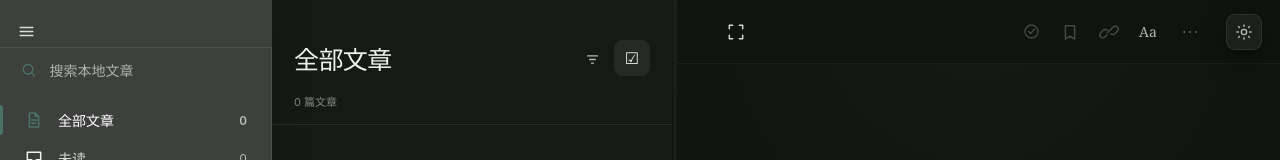
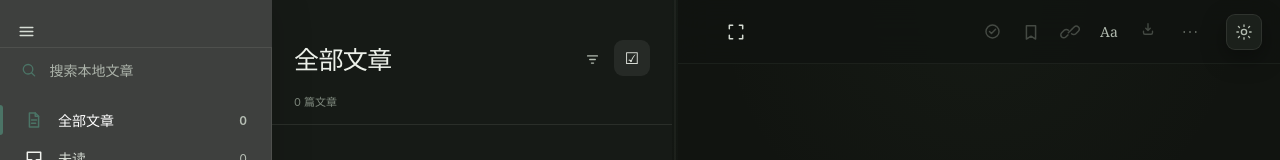
Before and after one commit to qytlix/readability-multiplatform, a React (Vite) app: page / in a window 1280 px wide. Both pictures are taken after a click on the button "选择文章". Shown: the top 160 px of the page. Built offline with nearby package versions, Linux system fonts and the light colour scheme.

Commit message:
feat(export): 多选模式 toolbar 导出按钮
- App.tsx: selectionMode 时内联渲染导出按钮，未选时 disabled
- EntryDetail: selectionMode 时不 portal 导出按钮，避免重复

验证: npx tsc --noEmit --pretty

```diff
--- a/src/renderer/App.tsx
+++ b/src/renderer/App.tsx
@@ -44,6 +44,7 @@ import {
   BookmarkIcon,
   FocusIcon,
   LinkIcon,
+  ExportIcon,
   MenuIcon,
   MoonIcon,
   MoreIcon,
@@ -911,6 +912,26 @@ export const App = () => {
                   </button>
                 </span>
                 <div ref={setArticleExportToolbarTarget} className="article-export-slot" />
+                {selectionMode && (
+                  <span
+                    className="article-action-tooltip"
+                    data-tooltip={selectedIds.size > 0
+                      ? `导出所选 ${selectedIds.size} 篇文章`
+                      : '请先选择文章'}
+                  >
+                    <button
+                      type="button"
+                      className="type-button"
+                      aria-label={selectedIds.size > 0
+                        ? `导出所选 ${selectedIds.size} 篇文章`
+                        : '请先选择文章'}
+                      disabled={selectedIds.size === 0}
+                      onClick={() => void handleExportRequest()}
+                    >
+                      <ExportIcon />
+                    </button>
+                  </span>
+                )}
                 <div className="article-more">
                   <button
                     type="button"
--- a/src/renderer/features/feeds/EntryDetail.tsx
+++ b/src/renderer/features/feeds/EntryDetail.tsx
@@ -793,7 +793,7 @@ export const EntryDetail = ({
       ? '文章尚未完成内容清洗'
       : '导出为 Markdown';
 
-  const exportToolbar = exportToolbarTarget
+  const exportToolbar = exportToolbarTarget && !selectionMode
     ? createPortal(
       <button
         type="button"
```
